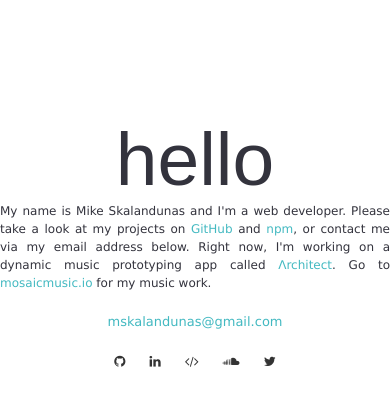
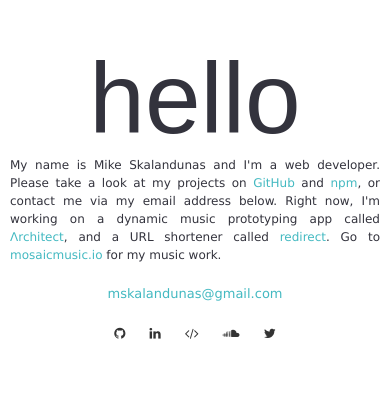
Before and after one commit to mskalandunas/dev-site, a website: page app/index.html in a window 390 px wide. Shown: the part 231-636 px from the top of the page. Drawn offline with Linux system fonts and the light colour scheme; files that its build step writes are made by us from their sources; a web font is replaced by a local one.

Commit message:
add redirect and some media query changes

```diff
--- a/app/css/style.css
+++ b/app/css/style.css
@@ -58,6 +58,8 @@ p.content {
   font-weight: 300;
   font-family: "Lucida Grande", "Lucida Sans Unicode", Helvetica, Arial, Verdana, sans-serif;
   text-align: justify;
+  padding-left: 10px;
+  padding-right: 10px;
 }
 
 code {
@@ -230,11 +232,11 @@ section:nth-child(2n) {
   }
 
   #heading {
-    margin-top: -75px;
+    margin-top: -150px;
   }
 
   #logo {
-    font-size: 75px;
+    font-size: 100px;
   }
 
   #tagline {
--- a/app/index.html
+++ b/app/index.html
@@ -16,7 +16,7 @@
   <section id="top">
     <div id="heading">
       <div id="logo">Hello</div>
-      <p class="content" id="tagline">My name is Mike Skalandunas and I'm a web developer.  Please take a look at my projects on <a class="link" href="https://github.com/mskalandunas" target="_blank" title="GitHub">GitHub</a> and <a class="link" href="https://www.npmjs.com/package/mosaic-audio" target="_blank" title="NPM">npm</a>, or contact me via my email address below.  Right now, I'm working on a dynamic music prototyping app called <a class="link" href="https://github.com/mskalandunas/architect" target="_blank" title="Architect">Λrchitect</a>.  Go to <a class="link" href="http://mosaicmusic.io/" target="_blank" title="Mosaic Music">mosaicmusic.io</a> for my music work.</p>
+      <p class="content" id="tagline">My name is Mike Skalandunas and I'm a web developer.  Please take a look at my projects on <a class="link" href="https://github.com/mskalandunas" target="_blank" title="GitHub">GitHub</a> and <a class="link" href="https://www.npmjs.com/package/mosaic-audio" target="_blank" title="NPM">npm</a>, or contact me via my email address below.  Right now, I'm working on a dynamic music prototyping app called <a class="link" href="https://github.com/mskalandunas/architect" target="_blank" title="Architect">Λrchitect</a>, and a URL shortener called <a class="link" href="https://github.com/mskalandunas/redirect" target="_blank" title="Redirect">redirect</a>.  Go to <a class="link" href="http://mosaicmusic.io/" target="_blank" title="Mosaic Music">mosaicmusic.io</a> for my music work.</p>
       <div class="padding">
         <span class="email">mskalandunas@gmail.com</span>
       </div>
```
Also changed, not shown: build/css/main.css, build/index.html.
